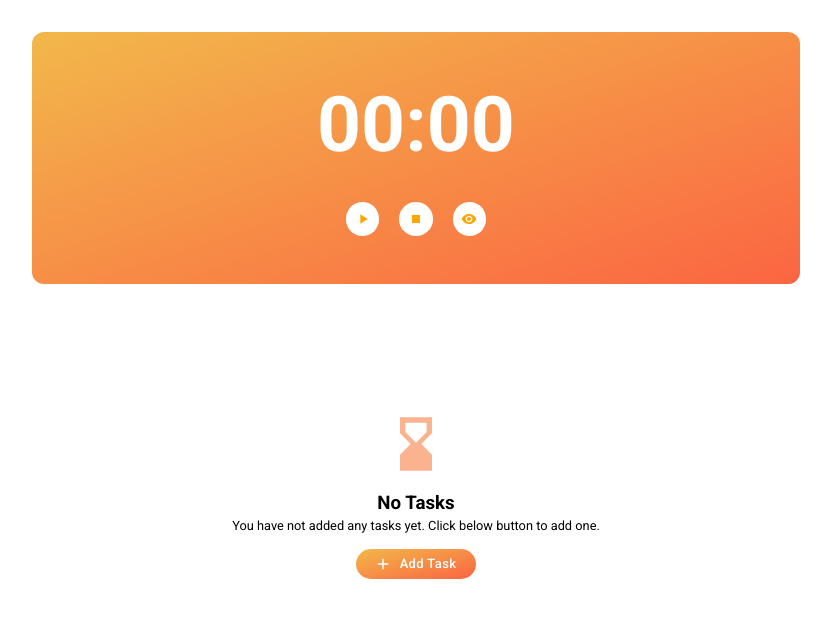
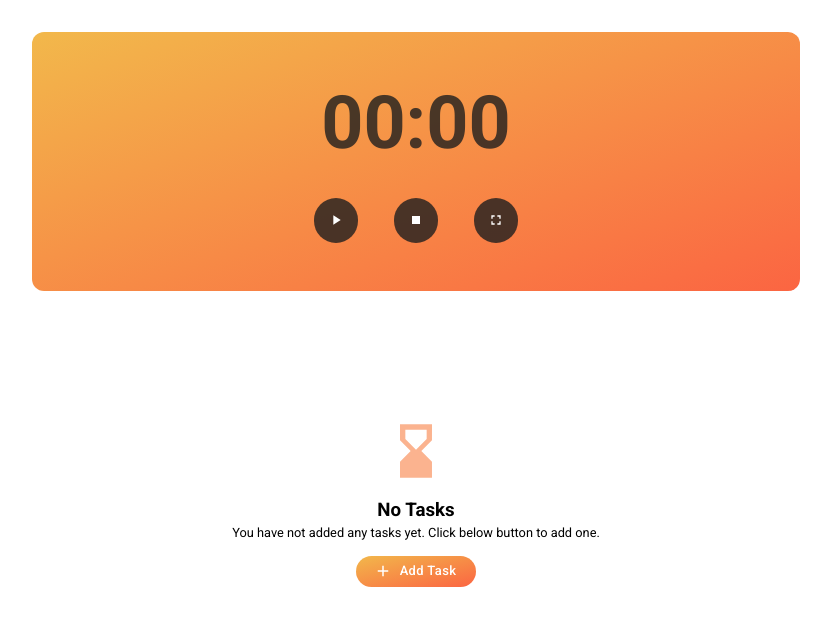
Before and after one commit to efenstakes/OneD, a React (Create React App) app: page / in a window 1280 px wide. Shown: the top 626 px of the page, without its empty margins (224-1055 px from the left). Built offline with nearby package versions, Linux system fonts and the light colour scheme.

Commit message:
make time display a standalone component, add full screen feature & refactor home page code

```diff
--- a/package.json
+++ b/package.json
@@ -14,6 +14,7 @@
     "@testing-library/user-event": "^13.2.1",
     "clsx": "^1.1.1",
     "moment": "^2.29.1",
+    "prop-types": "^15.8.1",
     "react": "^17.0.2",
     "react-dom": "^17.0.2",
     "react-scripts": "5.0.0",
--- a/src/pages/home/home.page.jsx
+++ b/src/pages/home/home.page.jsx
@@ -3,12 +3,6 @@ import React, { useState, useEffect } from 'react'
 import moment from 'moment'
 import clsx from 'clsx'
 
-
-import PlayArrowIcon from '@mui/icons-material/PlayArrow'
-import PauseIcon from '@mui/icons-material/Pause'
-import StopIcon from '@mui/icons-material/Stop'
-import RemoveRedEyeIcon from '@mui/icons-material/RemoveRedEye'
-import VisibilityOffIcon from '@mui/icons-material/VisibilityOff'
 import AddIcon from '@mui/icons-material/Add'
 
 
@@ -16,7 +10,6 @@ import { TextField, Button } from '@mui/material'
 
 
 // components
-import HSpacerComponent from '../../components/h_spacer/h_spacer.component'
 import VSpacerComponent from '../../components/v_spacer/v_spacer.component'
 import TaskItemCardComponent from '../../components/task_item_card/task_item_card.component'
 import { NoTasksComponent } from './no_tasks.component'
@@ -24,6 +17,7 @@ import { DayEndComponent } from './day_end.component'
 
 
 import './home.page.scss'
+import TimeDisplayComponent from './time_display.component'
 
 
 
@@ -41,6 +35,7 @@ const HomePage = () => {
     let [isPaused, setIsPaused] = useState(false)
 
     let [isTimeDisplayHidden, setIsTimeDisplayHidden] = useState(false)
+    let [ isTimeDisplayFullScreen, setIsTimeDisplayFullScreen ] = useState(false)
 
     let [isAddTaskFormShown, setIsAddTaskFormShown] = useState(false)
     let [addTaskFormTime, setAddTaskFormTime] = useState(0)
@@ -219,114 +214,24 @@ const HomePage = () => {
         )
     }
     return (
-        <div className='page'>
+        <div className={clsx({ 'page': true, 'page__plain': isTimeDisplayFullScreen })}>
 
-            <VSpacerComponent space={4} />
+            {
+                !isTimeDisplayFullScreen && <VSpacerComponent space={4} />
+            }
 
             {/* time container */}
-            <div className='time_container fd_2'>
-
-
-                {/* time */}
-                {
-                    currentSeconds === 0 &&
-                        <p className='time_container__time fd_12'>
-                            00:00
-                        </p>
-                }
-                {
-                    currentSeconds > 0 &&
-                        <p className='time_container__time fd_12'>
-                            {
-                                parseInt(currentSeconds/60).toString().padStart(2, '0')
-                            }:{""}
-                            {
-                                parseInt(currentSeconds%60).toString().padStart(2, '0')
-                            }
-                        </p>
-                }
-
-                {/* current task */}
-                {
-                    onGoingTask &&
-                        <div className='time_container__current_task fd_15'>
-                            <div className='time_container__current_task__indicator__container'>
-                                <div
-                                    className={
-                                        clsx({
-                                            'time_container__current_task__indicator': true,
-                                            'blink_animator': !isPaused && currentSeconds > 0
-                                        })
-                                    }
-                                />
-                            </div>
-                            <HSpacerComponent space={1} />
-                            <p className='time_container__current_task__title'>
-                                { onGoingTask }
-                            </p>
-                        </div>
-                }
-
-                <VSpacerComponent space={4} />
-
-                {/* actions */}
-                <div className="time_container__actions">
-
-                    {/* pause/play */}
-                    <div className='time_container__actions__icon_button fd_16'>
-                        {
-                            (!isPaused && currentSeconds > 0) &&
-                                <PauseIcon
-                                    fontSize='2'
-                                    className='time_container__actions__icon_button__icon'
-                                    onClick={pauseTimer}
-                                />
-                        }
-                        {
-                            (isPaused && currentSeconds > 0) &&
-                                <PlayArrowIcon
-                                    fontSize='2'
-                                    className='time_container__actions__icon_button__icon'
-                                    onClick={resumeTimer}
-                                />
-                        }
-                        {
-                            currentSeconds === 0 &&
-                                <PlayArrowIcon
-                                    fontSize='2'
-                                    className='time_container__actions__icon_button__icon'
-                                    onClick={startTimer}
-                                />
-                        }
-                    </div>
-
-                    {/* stop */}
-                    <div
-                        className='time_container__actions__icon_button fd_18'
-                        onClick={ (currentSeconds > 0) ? stopTimer : null }
-                    >
-                        <StopIcon fontSize='4' className='time_container__actions__icon_button__icon' />
-                    </div>
-
-                    {/* hide or show */}
-                    <div
-                        className='time_container__actions__icon_button fd_20'
-                        onClick={
-                            ()=> setIsTimeDisplayHidden(!isTimeDisplayHidden)
-                        }
-                    >
-                        {
-                            isTimeDisplayHidden && <VisibilityOffIcon fontSize='4' className='time_container__actions__icon_button__icon' />
-                        }
-                        {
-                            !isTimeDisplayHidden && <RemoveRedEyeIcon fontSize='4' className='time_container__actions__icon_button__icon' />
-                        }
-                    </div>
-
-                </div>
-
-
-            </div>
+            <TimeDisplayComponent
+                currentSeconds={currentSeconds}
+                isPaused={isPaused}
+                onGoingTask={onGoingTask}
+                isFullScreen={isTimeDisplayFullScreen}
+                setIsFullScreen={setIsTimeDisplayFullScreen}
+                startTimer={startTimer}
+                pauseTimer={pauseTimer}
+                resumeTimer={resumeTimer}
+                stopTimer={stopTimer}
+            />
             <VSpacerComponent space={8} />
 
 
@@ -401,7 +306,7 @@ const HomePage = () => {
 
             {/* add tasks */}
             {
-                isAddTaskFormShown && addTaskFormTime > 0 &&
+                (isAddTaskFormShown && addTaskFormTime > 0 && !isTimeDisplayFullScreen) &&
                     <div className='add_tasks_container page'>
                         <TextField
                             value={inEditTask}
@@ -428,7 +333,7 @@ const HomePage = () => {
                     </div>
             }
             {
-                ((!isAddTaskFormShown || addTaskFormTime === 0) && tasks.length > 0) &&
+                ((!isAddTaskFormShown || addTaskFormTime === 0) && !isTimeDisplayFullScreen && tasks.length > 0) &&
                     <div className='fab_container'>
                         <Button
                             color='primary'
--- a/src/pages/home/home.page.scss
+++ b/src/pages/home/home.page.scss
@@ -17,103 +17,9 @@
 
 }
 
-
-.time_container {
-    width: 100%;
-
-    padding: 3rem 0;
-
-    display: flex;
-    flex-direction: column;
-    align-items: center;
-
-    border-radius: 12px;
-
-    color: $WHITE_COLOR;
-    background-image: linear-gradient(to bottom right, $PRIMARY_COLOR, $SECONDARY_COLOR);
+.page__plain {
+    padding: 0;
 }
-
-
-.time_container__time {
-    font-size: 4.4rem;
-    font-weight: 600;
-
-    // font-family: 'Oswald';
-    @media screen and (min-width: 880px) {
-        font-size: 4.8rem;
-    }
-}
-
-.time_container__current_task {
-    display: flex;
-    justify-content: center;
-    align-items: center;
-
-    max-width: 560px;
-}
-
-
-
-.time_container__current_task__indicator__container {
-    height: .8rem;
-    width: .8rem;
-    border-radius: 50%;
-
-    display: flex;
-    justify-content: center;
-    align-items: center;
-
-    background-color: $WHITE_COLOR;
-}
-
-.time_container__current_task__indicator {
-    height: .6rem;
-    width: .6rem;
-    border-radius: 50%;
-
-    align-self: center;
-
-    background-color: $PRIMARY_COLOR;
-    // background-image: linear-gradient(to bottom, $TERTIARY_COLOR, $SUCCESS_COLOR);
-}
-
-
-.time_container__current_task__title {
-    text-align: center;
-}
-
-
-
-.time_container__actions {
-    display: flex;
-    justify-content: space-around;
-    align-items: center;
-
-    min-width: 160px;
-    max-width: 300px;
-
-}
-
-
-.time_container__actions__icon_button {
-    height: 2.1rem;
-    width: 2.1rem;
-    border-radius: 50%;
-
-    display: flex;
-    justify-content: center;
-    align-items: center;
-
-
-    background-color: $WHITE_COLOR;
-    color: red;
-}
-
-
-.time_container__actions__icon_button__icon {
-    color: orange;
-}
-
 
 
 
```
Also changed, not shown: 1 other file (tests, documents, lock files or other folders).
